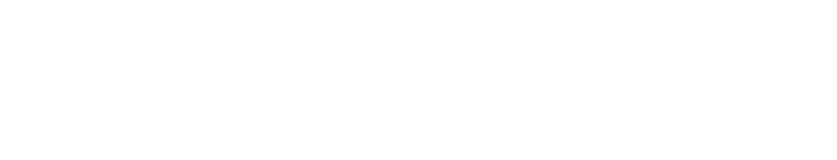
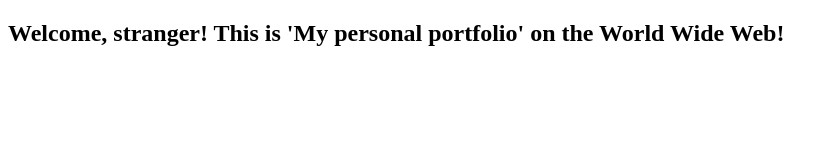
Before and after one commit to cxy1117/dhs17y1jchenxinyi.github.io, a plain HTML site: page index.html in a window 1280 px wide. Shown: the whole page, without its empty margins (0-837 px from the left). Drawn offline with Linux system fonts and the light colour scheme.

Commit message:
Update index.html

```diff
--- a/index.html
+++ b/index.html
@@ -2,8 +2,9 @@
 <html>
 <head>
 <title> My personal portfolio </title>
-
 </head>
+<body>
+  <h2> Welcome, stranger! This is 'My personal portfolio' on the World Wide Web!</h2>
 
 
 
@@ -13,5 +14,5 @@
 
 
 
-
+</body>
 </html>
```
